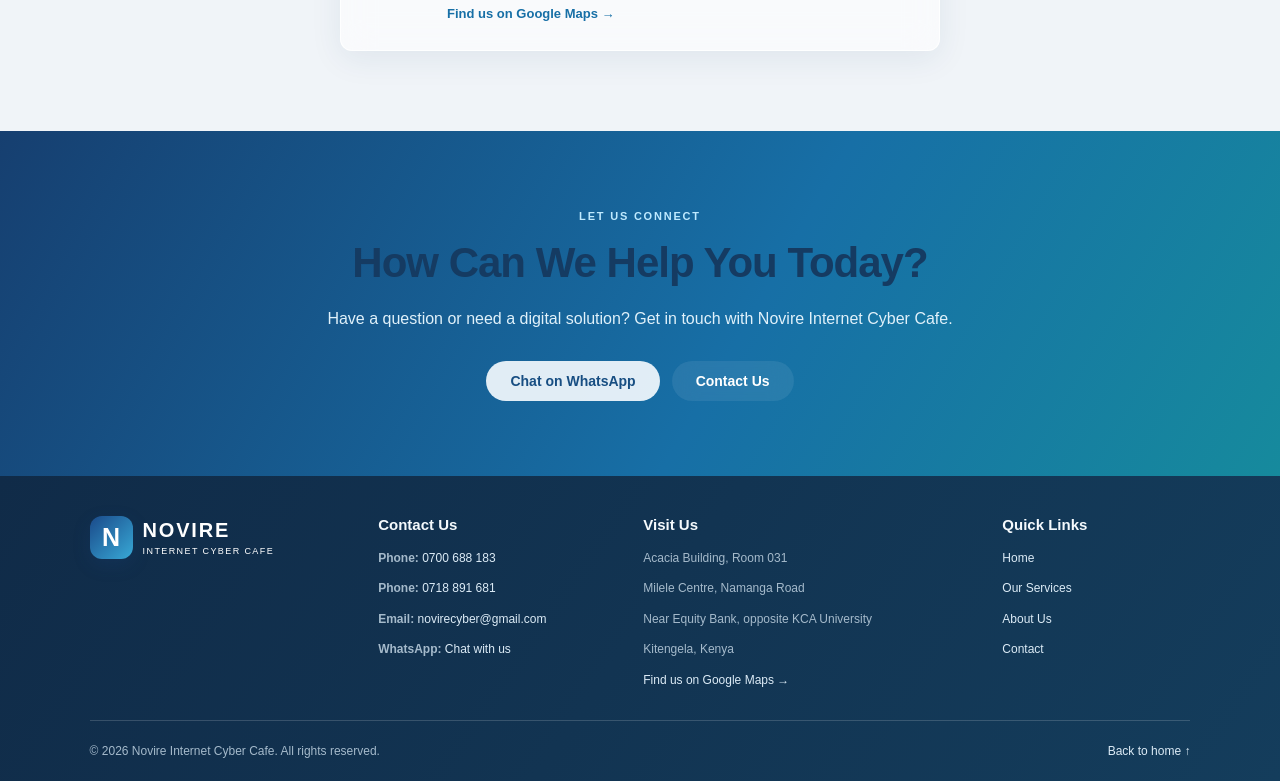
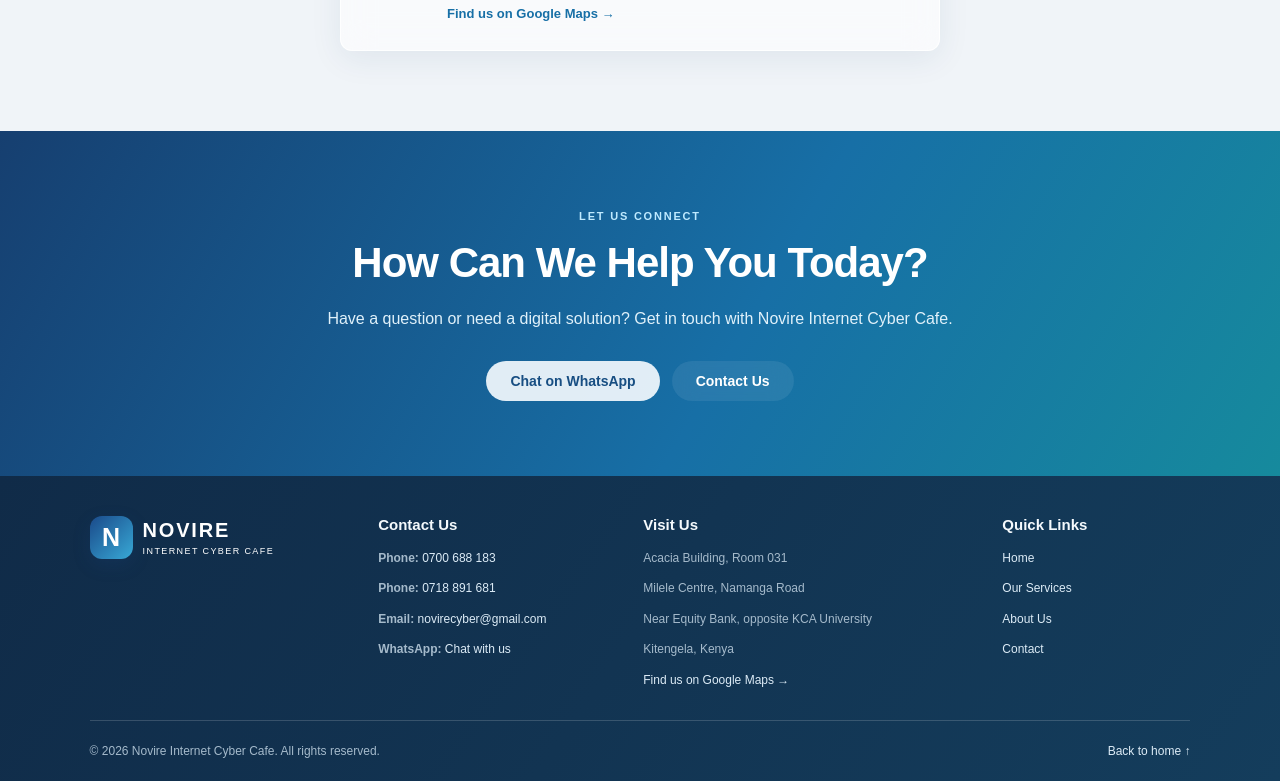
Before and after one commit to Jos3456/Novire-cyber, a Next.js app: page / in a window 1280 px wide. Shown: the part 2714-3495 px from the top of the page. Built offline with nearby package versions, Linux system fonts and the light colour scheme.

Commit message:
Fix contact CTA heading contrast

```diff
--- a/app/globals.css
+++ b/app/globals.css
@@ -1182,3 +1182,9 @@ body::before {
     -webkit-backdrop-filter: blur(28px);
   }
 }
+
+
+/* Keep the contact call-to-action heading readable on its dark background. */
+.contact-section .contact-inner h2 {
+  color: #fff;
+}
```
